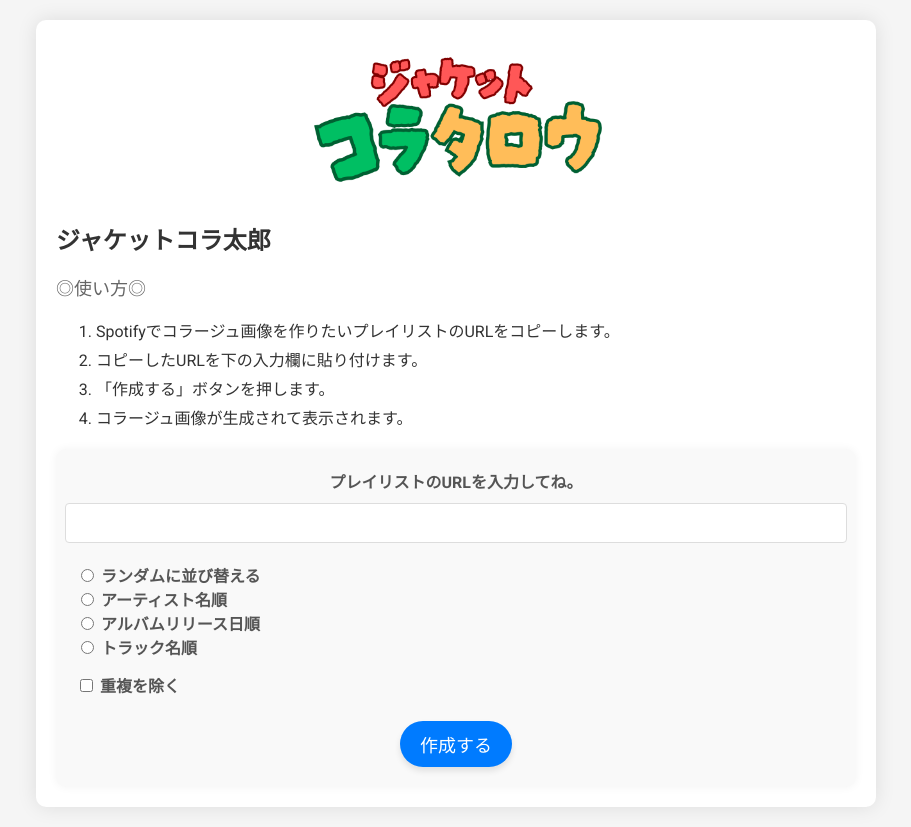
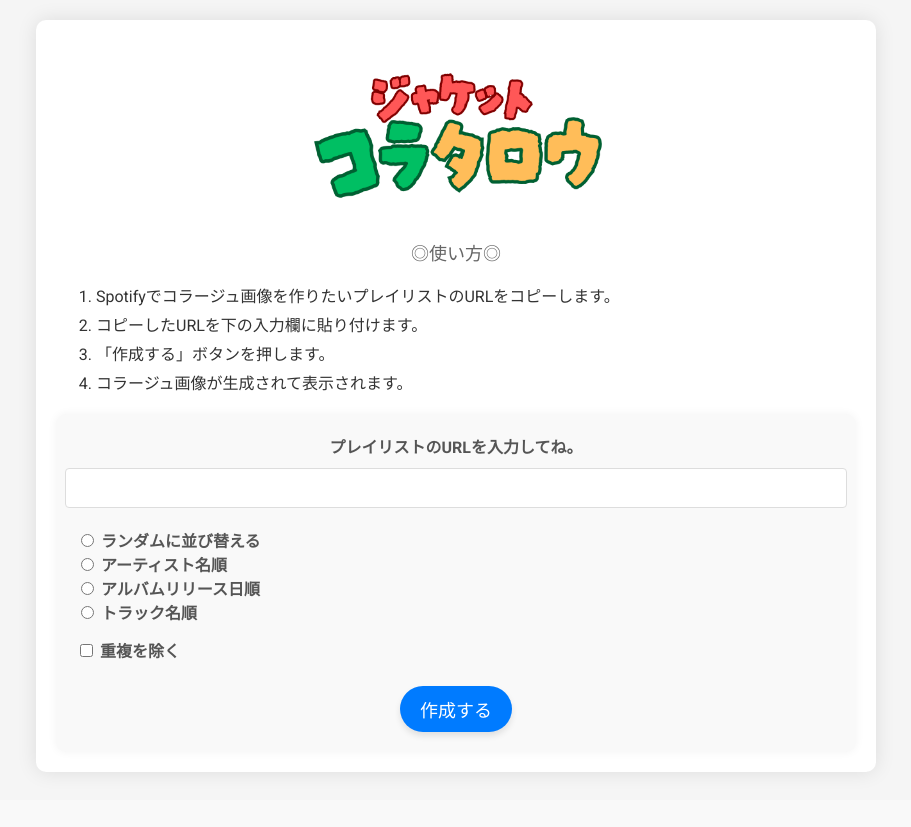
Before and after one commit to ryokun666/jacket-collataro, a Flask app: page / in a window 1280 px wide. Shown: the whole page, without its empty margins (184-1095 px from the left). After the commit the page ends 776 px from the top, so only its background shows below. Run offline with Flask 3, Linux system fonts and the light colour scheme.

Commit message:
feat: UIの修正

```diff
--- a/static/style.css
+++ b/static/style.css
@@ -144,6 +144,10 @@ input[type="text"] {
     text-align: left;
 }
 
+#instructions p {
+    text-align: center;
+}
+
 @media (max-width: 600px) {
     body {
         padding: 20px;
--- a/templates/index.html
+++ b/templates/index.html
@@ -27,15 +27,16 @@
   <body>
     <div id="container">
       <header>
-        <img
-          src="{{ url_for('static', filename='logo.png') }}"
-          alt="ジャケットコラ太郎ロゴ"
-          class="logo"
-        />
+        <h1>
+          <img
+            src="{{ url_for('static', filename='logo.png') }}"
+            alt="ジャケットコラ太郎ロゴ"
+            class="logo"
+          />
+        </h1>
       </header>
       <main>
         <section id="instructions">
-          <h1>ジャケットコラ太郎</h1>
           <p>◎使い方◎</p>
           <ol>
             <li>
```
Also changed, not shown: 1 other file.
